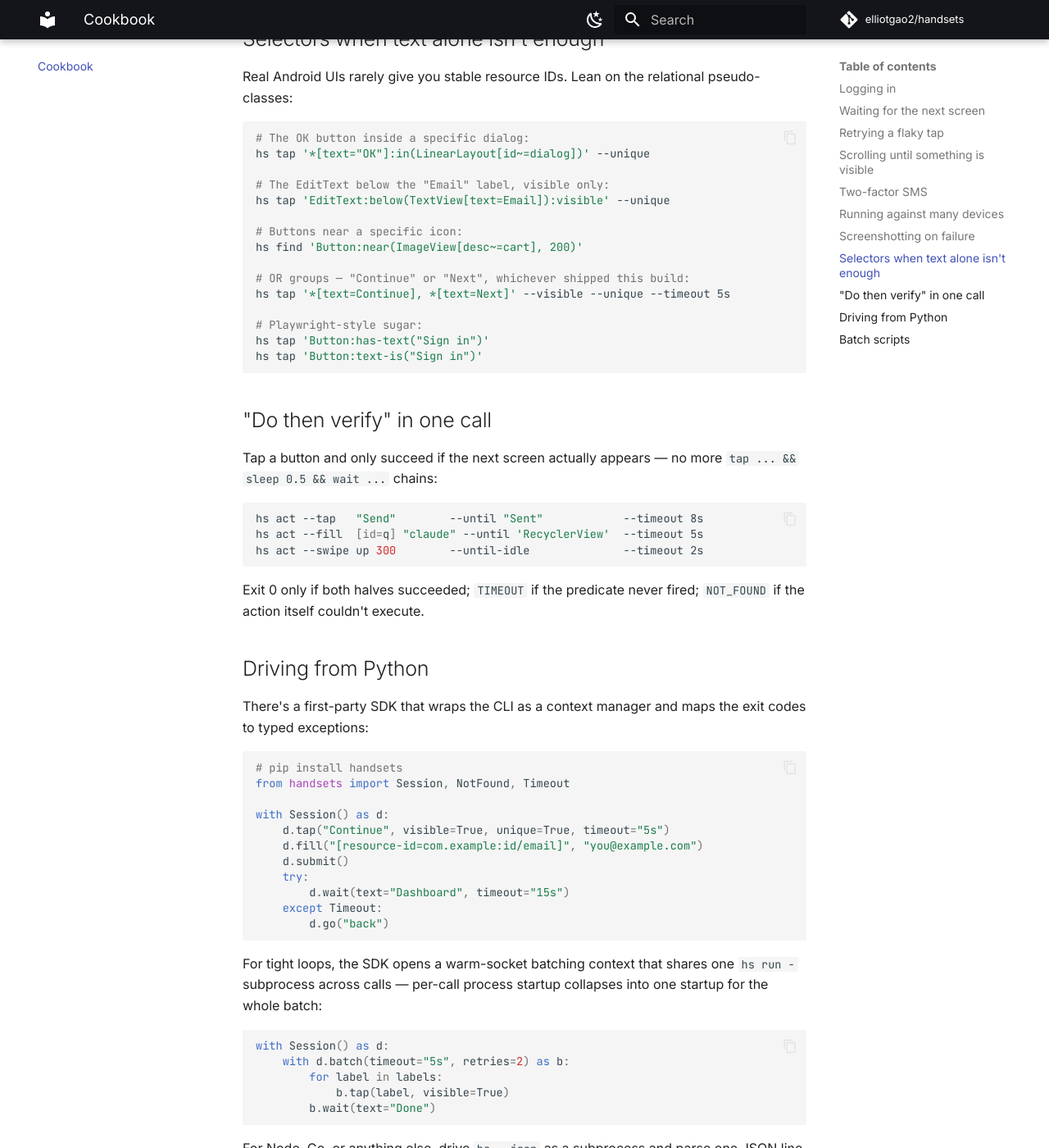
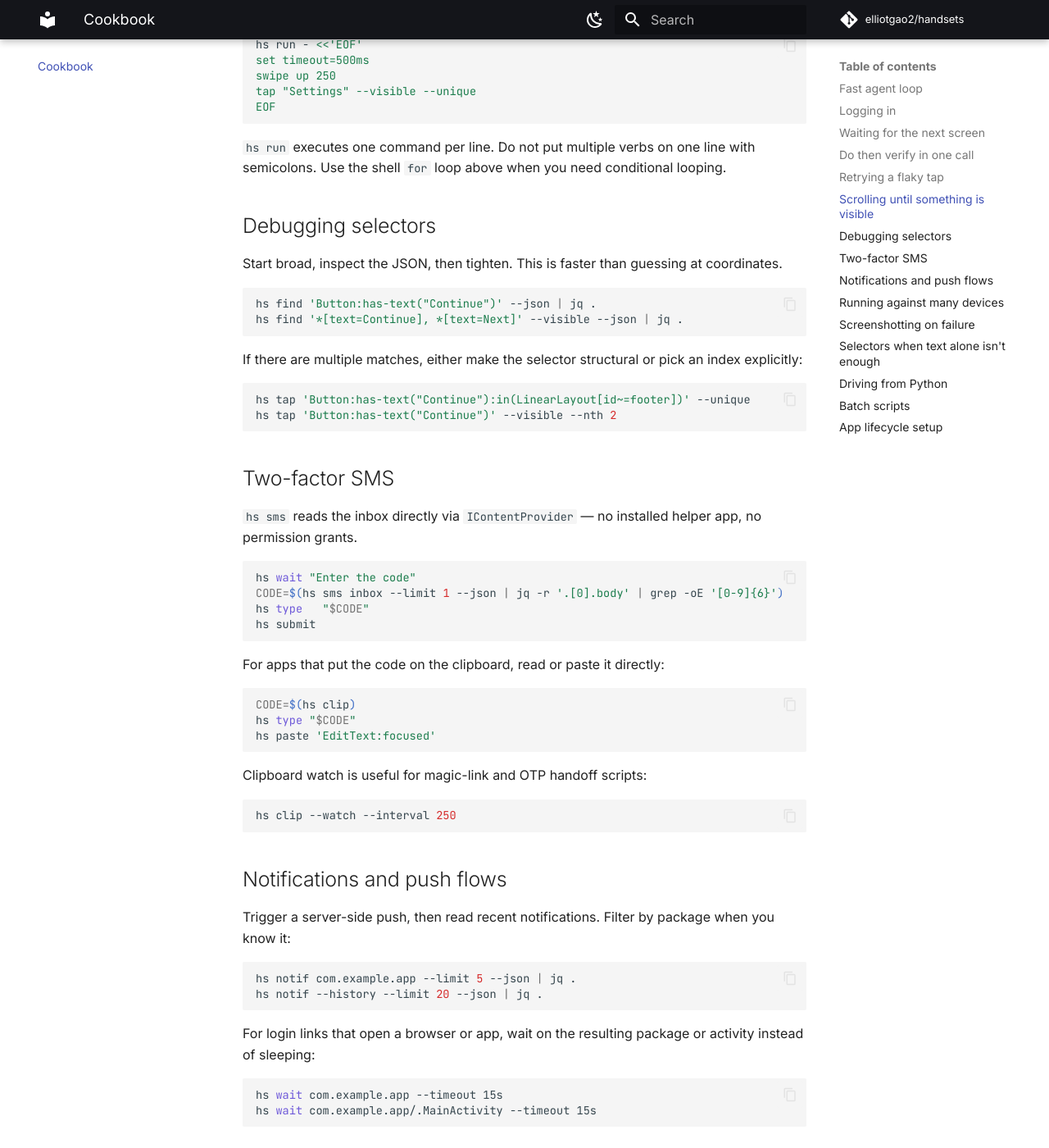
Before and after one commit to elliotgao2/handsets, an MkDocs documentation site: the page built from docs/cookbook.md, in a window 1280 px wide and 1400 px high, scrolled down 3005 px. Shown: the whole window at 82% size. Built offline with MkDocs 1.6.1 and Material for MkDocs 9.7.7, drawn with Linux system fonts in a browser that asks for light colours; comment, search, counter and statistics services are not loaded; some of the changed text lies outside the part shown.

Commit message:
docs: optimize cookbook for real workflows
Co-authored-by: Cursor <cursoragent@cursor.com>

````diff
--- a/docs/cookbook.md
+++ b/docs/cookbook.md
@@ -3,13 +3,38 @@
 *Recipes for driving Android with `hs`. Each one is copy-pasteable into a
 real terminal.*
 
-These all build on the agent loop in the [README](../README.md) and the
-verb table in `hs --help`. If you've never run `hs use`, start there.
-The shared action flags (`--timeout`, `--retries`, `--visible`,
-`--unique`, `--nth`, `--json`, …) work on every action verb; this page
-shows them in context rather than restating the table.
+These build on the agent loop in the [README](../README.md) and the verb
+table in `hs --help`. If you've never run `hs use`, start there. The
+shared action flags (`--timeout`, `--retries`, `--visible`, `--unique`,
+`--nth`, `--json`, …) work on every action verb; this page shows them in
+context rather than restating the table.
 
 ---
+
+## Fast agent loop
+
+Use the UI table as the primary model input. It is small, text-first, and
+already contains the center coordinates Handsets will tap.
+
+```bash
+hs use
+hs ui > /tmp/hs-screen.txt
+```
+
+Only add an image when the visual layout matters. Keep it agent-sized:
+
+```bash
+hs see --size 768 /tmp/hs-screen.jpg
+```
+
+`hs see out.jpg` without `--size` is a native-resolution export for bug
+reports and pixel debugging. It is slower and much larger than the 768px
+agent path. PNG is lossless/debug only:
+
+```bash
+hs see --native /tmp/full.jpg
+hs see --native /tmp/full.png
+```
 
 ## Logging in
 
@@ -21,8 +46,8 @@ hs use
 hs wait idle 200ms
 
 hs tap   "Sign in"              --visible --unique --timeout 5s
-hs fill  [resource-id=com.example:id/email]    "you@example.com"
-hs fill  [resource-id=com.example:id/password] "hunter2"
+hs fill  'EditText[resource-id=com.example:id/email]'    "you@example.com"
+hs fill  'EditText[resource-id=com.example:id/password]' "hunter2"
 hs submit
 hs wait  "Dashboard"            --timeout 15s
 ```
@@ -35,6 +60,14 @@ the relational pseudo-classes:
 ```bash
 hs fill 'EditText:below(TextView[text=Email])'    "you@example.com"
 hs fill 'EditText:below(TextView[text=Password])' "hunter2"
+```
+
+If the field already has focus and you want the real keyboard path rather
+than atomic set-text, use `type`:
+
+```bash
+hs type "you@example.com"
+hs submit
 ```
 
 ## Waiting for the next screen
@@ -50,7 +83,22 @@ hs wait 500ms             # client-side sleep (no daemon hop)
 ```
 
 All forms honour `--timeout`. The default is 10 s — bump it for slow
-launches.
+launches. Prefer these waits over shell `sleep`; a fixed sleep is both
+slower on fast devices and flaky on slow ones.
+
+## Do then verify in one call
+
+Tap a button and only succeed if the expected next state appears. This is
+the usual replacement for `tap && sleep && wait` chains:
+
+```bash
+hs act --tap   "Send"          --until "Sent"             --timeout 8s
+hs act --fill  '[id=q]' "llm"  --until-selector RecyclerView --timeout 5s
+hs act --swipe up 300          --until-idle               --timeout 2s
+```
+
+Exit 0 only if both halves succeeded. `TIMEOUT` means the predicate never
+appeared; `NOT_FOUND` means the action itself could not execute.
 
 ## Retrying a flaky tap
 
@@ -71,7 +119,7 @@ case $? in
   0)  echo "submitted" ;;
   2)  echo "no Submit button on screen" ;;        # NOT_FOUND
   3)  echo "tap acked but UI hung — escalating"   # TIMEOUT
-      hs see /tmp/hung.jpg ;;
+      hs see --size 768 /tmp/hung.jpg ;;
   4)  echo "ambiguous — narrow the selector" ;;   # AMBIGUOUS
   *)  echo "unexpected failure"; exit 1 ;;
 esac
@@ -92,15 +140,37 @@ for _ in $(seq 1 12); do
 done
 ```
 
-Or as one batched script over a single warm socket:
+If you already know one scroll is enough, batch the scroll and tap over a
+single warm socket:
 
 ```bash
 hs run - <<'EOF'
 set timeout=500ms
-set retries=12
 swipe up 250
 tap "Settings" --visible --unique
 EOF
+```
+
+`hs run` executes one command per line. Do not put multiple verbs on one
+line with semicolons. Use the shell `for` loop above when you need
+conditional looping.
+
+## Debugging selectors
+
+Start broad, inspect the JSON, then tighten. This is faster than guessing
+at coordinates.
+
+```bash
+hs find 'Button:has-text("Continue")' --json | jq .
+hs find '*[text=Continue], *[text=Next]' --visible --json | jq .
+```
+
+If there are multiple matches, either make the selector structural or pick
+an index explicitly:
+
+```bash
+hs tap 'Button:has-text("Continue"):in(LinearLayout[id~=footer])' --unique
+hs tap 'Button:has-text("Continue")' --visible --nth 2
 ```
 
 ## Two-factor SMS
@@ -113,6 +183,38 @@ hs wait "Enter the code"
 CODE=$(hs sms inbox --limit 1 --json | jq -r '.[0].body' | grep -oE '[0-9]{6}')
 hs type   "$CODE"
 hs submit
+```
+
+For apps that put the code on the clipboard, read or paste it directly:
+
+```bash
+CODE=$(hs clip)
+hs type "$CODE"
+hs paste 'EditText:focused'
+```
+
+Clipboard watch is useful for magic-link and OTP handoff scripts:
+
+```bash
+hs clip --watch --interval 250
+```
+
+## Notifications and push flows
+
+Trigger a server-side push, then read recent notifications. Filter by
+package when you know it:
+
+```bash
+hs notif com.example.app --limit 5 --json | jq .
+hs notif --history --limit 20 --json | jq .
+```
+
+For login links that open a browser or app, wait on the resulting package
+or activity instead of sleeping:
+
+```bash
+hs wait com.example.app --timeout 15s
+hs wait com.example.app/.MainActivity --timeout 15s
 ```
 
 ## Running against many devices
@@ -133,14 +235,30 @@ hs --json fan PIXEL6,EMU -- wait "Welcome" --timeout 10s | jq -c
 ## Screenshotting on failure
 
 A one-line `bash -e` trap that captures whatever was on screen the
-moment a verb failed:
+moment a verb failed. Use the fast 768px JPEG path for unattended runs:
 
 ```bash
 set -e
-trap 'hs see /tmp/handsets-$$-failure.jpg' ERR
+trap 'hs see --size 768 /tmp/handsets-$$-failure.jpg' ERR
 
 hs tap  "Sign in" --unique
 hs wait "Dashboard" --timeout 10s
+```
+
+When you need a full artifact bundle for CI, collect the UI, device state,
+logs, and screenshot together:
+
+```bash
+DIR=/tmp/handsets-failure-$$
+mkdir -p "$DIR"
+trap 'hs ui --json > "$DIR/ui.json"; hs ui --xml > "$DIR/ui.xml"; hs info > "$DIR/info.txt"; hs logs --tail 200 > "$DIR/logs.txt"; hs see --size 768 "$DIR/screen.jpg"; echo "$DIR"' ERR
+```
+
+If you expect a black screenshot from a banking, password, or incognito
+screen, opt into the slower FLAG_SECURE check:
+
+```bash
+hs see --secure-check --size 768 /tmp/secure-check.jpg
 ```
 
 ## Selectors when text alone isn't enough
@@ -165,20 +283,6 @@ hs tap '*[text=Continue], *[text=Next]' --visible --unique --timeout 5s
 hs tap 'Button:has-text("Sign in")'
 hs tap 'Button:text-is("Sign in")'
 ```
-
-## "Do then verify" in one call
-
-Tap a button and only succeed if the next screen actually appears — no
-more `tap ... && sleep 0.5 && wait ...` chains:
-
-```bash
-hs act --tap   "Send"        --until "Sent"            --timeout 8s
-hs act --fill  [id=q] "claude" --until 'RecyclerView'  --timeout 5s
-hs act --swipe up 300        --until-idle              --timeout 2s
-```
-
-Exit 0 only if both halves succeeded; `TIMEOUT` if the predicate never
-fired; `NOT_FOUND` if the action itself couldn't execute.
 
 ## Driving from Python
 
@@ -255,5 +359,24 @@ hs run  my-flow.hs       # run it
 For ad-hoc batching, pipe directly:
 
 ```bash
-echo 'tap "Refresh"; wait "Synced"' | hs run -
+printf '%s\n' 'tap "Refresh"' 'wait "Synced"' | hs run -
 ```
+
+## App lifecycle setup
+
+Bring an app to the foreground, close it, or use raw shell commands for
+setup that is not yet a first-class verb. Pipe shell commands into
+`hs shell` so streamed command output is drained correctly:
+
+```bash
+hs open com.example.app/.MainActivity
+hs close com.example.app
+printf '%s\n' 'pm clear com.example.app' | hs shell
+```
+
+For deeplink-driven flows, inspect what the APK declares:
+
+```bash
+hs links com.example.app
+hs open com.example.app/.MainActivity
+```
````
